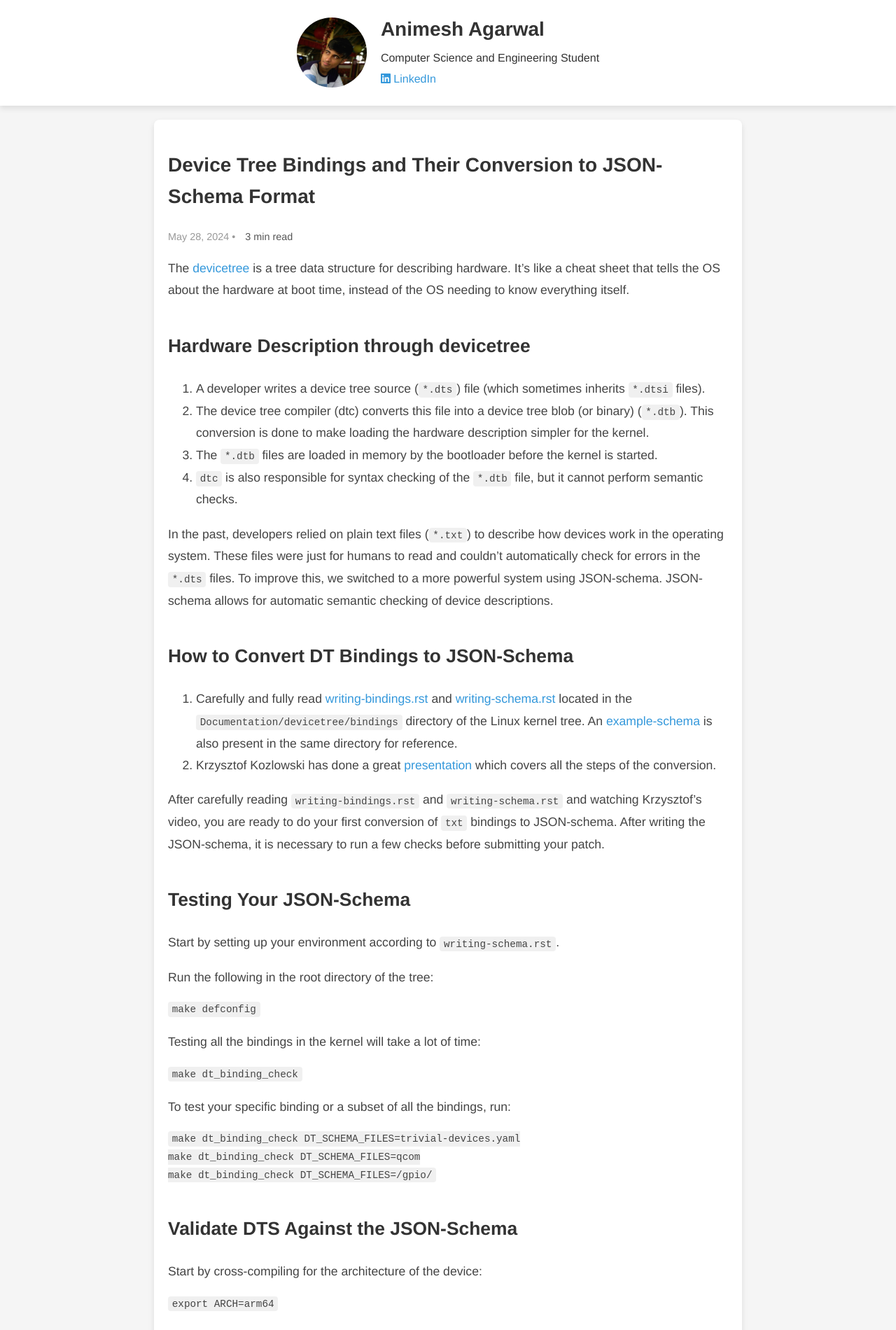
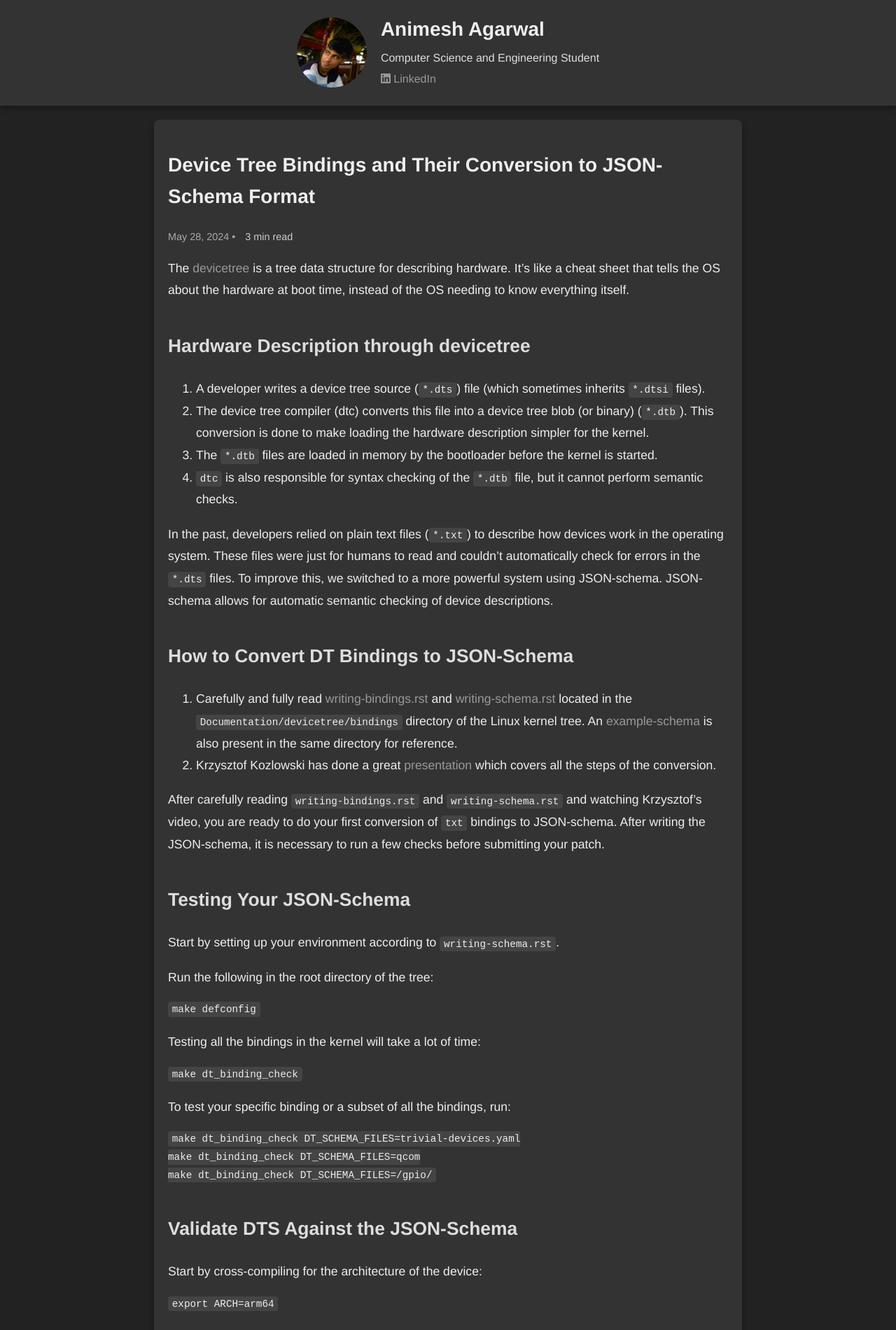
Before and after one commit to AnimeshAgarwal28/animeshagarwal28.github.io, a Jekyll site: the page built from _posts/2024-05-28-blog2.md, in a window 1280 px wide. Shown: the top 1900 px of the page at 70% size. Built offline with Jekyll 4.4.1, drawn with Linux system fonts in a browser that asks for light colours.

Commit message:
Dark theme reaplied

```diff
--- a/_layouts/post.html
+++ b/_layouts/post.html
@@ -8,6 +8,6 @@ layout: default
         {{ content }}
     </div>
 </article>
-<div class="navigation">
+<div class="navigation" style="align-items: center;display: grid">
     <a class="home-button" href="{{ site.baseurl }}/">Home</a>
 </div>
--- a/assets/css/style.css
+++ b/assets/css/style.css
@@ -1,7 +1,7 @@
 body {
   font-family: 'Helvetica Neue', Arial, sans-serif;
-    color: #333;
-    background-color: #f5f5f5;
+  color: #ddd; /* Light gray text for readability on dark background */
+  background-color: #222; /* Dark gray background */
   line-height: 1.6;
   margin: 0;
   padding: 0;
@@ -16,13 +16,13 @@ body {
   flex-direction: column;
 }
 
-
 header {
   text-align: center;
   padding: 20px 0;
-    background-color: #fff;
-    box-shadow: 0 4px 8px rgba(0,0,0,0.1);
+  background-color: #333; /* Darker gray for header */
+  box-shadow: 0 4px 8px rgba(0, 0, 0, 0.3); /* Stronger shadow */
   margin-bottom: 20px;
+  color: #eee; /* Lighter text color for header */
 }
 
 header .profile {
@@ -49,77 +49,82 @@ header .profile-info h1 {
 
 header .profile-info p {
   margin: 5px 0;
+  color: #ddd; /* Lighter text color for info */
 }
 
 header .profile-info a {
-    color: #3498db;
+  color: #999; /* Lighter link color */
   text-decoration: none;
 }
 
+header .profile-info a:hover {
+  text-shadow: 0 0 3px #ddd; /* Growing underline effect */
+  transition: text-shadow 0.2s ease-in-out; /* Smooth transition */
+}
+
 h1 {
-  font-size: 1.75em
-}
-header .profile-info a:hover {
-    text-decoration: underline;
+  font-size: 1.75em;
+  color: #eee; /* Lighter text color for headings */
 }
 
 .container {
   max-width: 800px;
   margin: 0 auto;
   padding: 20px;
-    background-color: #fff;
-    box-shadow: 0 4px 8px rgba(0,0,0,0.1);
+  background-color: #333; /* Darker gray for container */
+  box-shadow: 0 4px 8px rgba(0, 0, 0, 0.3);
   border-radius: 8px;
   margin-bottom: 20px;
+  color: #ddd; /* Lighter text color for container content */
 }
-
 
 .blog-content {
   font-size: 1.1em;
   line-height: 1.8;
-    color: #444;
+  color: #eee; /* Lighter text color for content */
 }
 
 .blog-content h2 {
   font-size: 1.5em;
   margin-top: 1.5em;
-    color: #333;
+  color: #ddd; /* Lighter text color for subheadings */
 }
 
 .blog-content a {
-    color: #3498db;
+  color: #999; /* Lighter link color */
   text-decoration: none;
 }
 
 .blog-content a:hover {
-    text-decoration: underline;
+  text-shadow: 0 0 3px #ddd; /* Growing underline effect */
+  transition: text-shadow 0.2s ease-in-out; /* Smooth transition */
 }
-
 
 footer {
   text-align: center;
   padding: 20px 0;
-    background-color: #fff;
-    box-shadow: 0 -4px 8px rgba(0,0,0,0.1);
+  background-color: #333; /* Darker gray for footer */
+  box-shadow: 0 -4px 8px rgba(0, 0, 0, 0.3);
   margin-top: auto;
-    color: #999;
+  color: #ddd; /* Lighter text color for footer */
 }
 
-
-.button, .home-button {
+.button,
+.home-button {
   display: inline-block;
   padding: 10px 20px;
   margin-top: 20px;
-    background-color: #3498db;
-    color: #fff;
+  background-color: #4CAF50; /* Green button color */
+  color: #fff; /* White button text color */
   border-radius: 4px;
   text-decoration: none;
   font-size: 1em;
   text-align: center;
 }
 
-.button:hover, .home-button:hover {
-    background-color: #2980b9;
+.button:hover,
+.home-button:hover {
+  background-color: #388e3c; /* Darker green button hover color */
 }
 
 .post-list {
@@ -130,21 +135,22 @@ footer {
 
 .post-list li {
   padding: 10px;
-    border-bottom: 1px solid #ddd;
+  border-bottom: 1px solid #444; /* Darker gray border */
 }
 
-.post-list li:last-child {
+post-list li:last-child {
   border-bottom: none;
 }
 
 .post-list a {
-    color: #3498db;
+  color: #999; /* Lighter link color */
   text-decoration: none;
   font-weight: bold;
 }
 
 .post-list a:hover {
-    text-decoration: underline;
+  text-shadow: 0 0 3px #ddd; /* Growing underline effect */
+  transition: text-shadow 0.2s ease-in-out; /* Smooth transition */
 }
 
 .blog-content p {
@@ -154,26 +160,32 @@ footer {
 .blog-content blockquote {
   margin: 1.5em 0;
   padding: 0.5em 1em;
-    background-color: #f0f0f0;
-    border-left: 5px solid #3498db;
-    color: #555;
+  background-color: #444; /* Darker gray blockquote background */
+  border-left: 5px solid #4CAF50; /* Green border for blockquote */
+  color: #ddd; /* Lighter text color for blockquote */
 }
 
 .blog-content code {
-    background-color: #f0f0f0;
+  background-color: #444; /* Darker gray code background */
   padding: 0.2em 0.4em;
   border-radius: 4px;
 }
 
 .blog-meta {
-    color: #999;
+  color: #aaa; /* Lighter gray text for meta info */
   font-size: 0.9em;
 }
 
 .time-to-read {
   margin-left: 10px;
-    color: #555;
+  color: #ccc; /* Lighter gray text for time to read */
 }
+
+/* Centering the home button */
+.home-button {
+  margin: 0 auto; /* Add these styles to center the home button horizontally */
+}
+
 
 
 @media (max-width: 600px) {
@@ -204,7 +216,8 @@ footer {
     font-size: 1.2em;
   }
 
-    .button, .home-button {
+  .button,
+  .home-button {
     padding: 8px 16px;
     font-size: 0.9em;
   }
```
Lines whose indentation alone changed are shown as unchanged.
